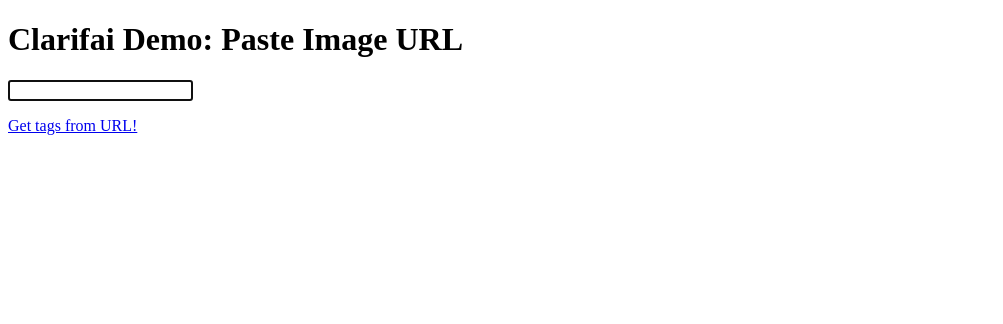
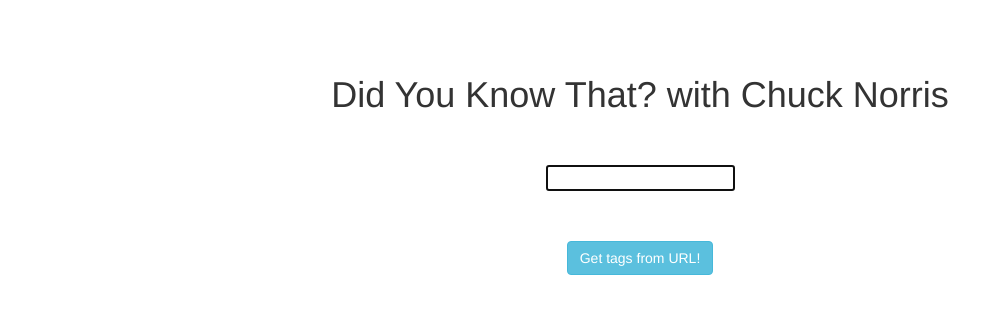
Before and after one commit to bryanyan/clarifai-champs, a Flask app: page / in a window 1280 px wide. Shown: the top 324 px of the page, without its empty margins (0-1003 px from the left). Run offline with Flask 2, Linux system fonts and the light colour scheme; some libraries are stand-ins or nearby versions.

Commit message:
finally done

```diff
--- /dev/null
+++ b/tech-projects/clarifai-demo/app/static/styles.css
@@ -0,0 +1,17 @@
+.container {
+	margin-top: 25px;
+	text-align: center;
+	vertical-align: middle;
+}
+
+.container > * {
+	margin-top: 50px;
+}
+
+#requester {
+	color: white;
+}
+
+#wikiURL {
+	margin-bottom: 15px;
+}
--- a/tech-projects/clarifai-demo/app/templates/base.html
+++ b/tech-projects/clarifai-demo/app/templates/base.html
@@ -1,8 +1,18 @@
-<!doctype html>
-<title>Clarifai Demo</title>
-<script type="text/javascript"
-  src="http://ajax.googleapis.com/ajax/libs/jquery/1.4.2/jquery.min.js"></script>
-<script type="text/javascript">
-  var $SCRIPT_ROOT = {{ request.script_root|tojson|safe }};
-</script>
-{% block body %}{% endblock %}
+<!DOCTYPE html>
+	<head>
+		<title>Clarifai Demo</title>
+
+		<link rel="stylesheet" href="https://maxcdn.bootstrapcdn.com/bootstrap/3.3.6/css/bootstrap.min.css" integrity="sha384-1q8mTJOASx8j1Au+a5WDVnPi2lkFfwwEAa8hDDdjZlpLegxhjVME1fgjWPGmkzs7" crossorigin="anonymous">
+		<link type="text/css" rel="stylesheet" href="{{ url_for('static', filename='styles.css') }}">
+
+		<script type="text/javascript" src="//code.jquery.com/jquery-1.12.0.min.js"></script>
+
+		<script src="https://maxcdn.bootstrapcdn.com/bootstrap/3.3.6/js/bootstrap.min.js" integrity="sha384-0mSbJDEHialfmuBBQP6A4Qrprq5OVfW37PRR3j5ELqxss1yVqOtnepnHVP9aJ7xS" crossorigin="anonymous"></script>
+		<script type="text/javascript">
+		  var $SCRIPT_ROOT = {{ request.script_root|tojson|safe }};
+		</script>
+	</head>
+	<body>
+		{% block body %}{% endblock %}
+	</body>
+</html>
--- a/tech-projects/clarifai-demo/app/templates/index.html
+++ b/tech-projects/clarifai-demo/app/templates/index.html
@@ -22,10 +22,10 @@ function getImg() {
       $.getJSON($SCRIPT_ROOT + '/_getImage', {
         urlname: $('input[name="urlname"]').val(),
       }, function(data) {
-        $('#tags').text(data.result);
-        $('#joke').text(data.joke);
-        $('#funFact').text(data.wiki);
-        $('#wikiURL').text(data.readMore);
+        $('#tags').html((data.result).bold());
+        $('#joke').html((data.joke).substr(0, 36).bold() + (data.joke).substr(36, (data.joke).length));
+        $('#funFact').html((data.wiki).substr(0, 9).bold() + (data.wiki).substr(9, (data.wiki).length));
+        $('#wikiURL').html((data.readMore).substr(0, 15).bold() + (data.readMore).substr(15, (data.readMore).length));
         $('input[name=urlname]').focus().select();
       });
       return false;
@@ -35,18 +35,19 @@ function getImg() {
   });
 </script>
 
-
-<h1> Clarifai Demo: Paste Image URL </h1>
+<div class="container">
+    <h1> Did You Know That? with Chuck Norris </h1>
+    <div class="input">
         <input type="url" name="urlname" id="myURL">
-<p><a href=# id="requester", onclick=getImg()>Get tags from URL!</a>
+    </div>
+    <button type="button" class="btn btn-info">
+        <a href=# id="requester", onclick=getImg()> Get tags from URL!</a>
+    </button>
     <div id="images"> </div>
-<br>
     <div id="tags"> </div>
-<br>
     <div id="joke"> </div>
-<br>
     <div id="funFact"> </div>
-<br>
     <div id="wikiURL"> </div>
+</div>
 
 {% endblock %}
--- a/tech-projects/clarifai-demo/app/views.py
+++ b/tech-projects/clarifai-demo/app/views.py
@@ -48,8 +48,14 @@ def getImage():
 						   wiki="Fun fact: " + page.summary + "...",
 						   readMore="Read more here: " + page.url)
 		except:
-			return jsonify(result="Failed to locate image or API keys failed!")
-	return jsonify(result="No input!")
+			return jsonify(result="API keys failed!",
+				           joke="No image!",
+				           wiki="No image!",
+				           readMore="No image!")
+	return jsonify(result="No input or failed to locate image!",
+		           joke="No image!",
+		           wiki="No image!",
+		           readMore="No image!")
 
 @app.route('/')
 @app.route('/index')
```
Also changed, not shown: tech-projects/clarifai-demo/README.md, 1 other file. Lines whose indentation alone changed are shown as unchanged.
